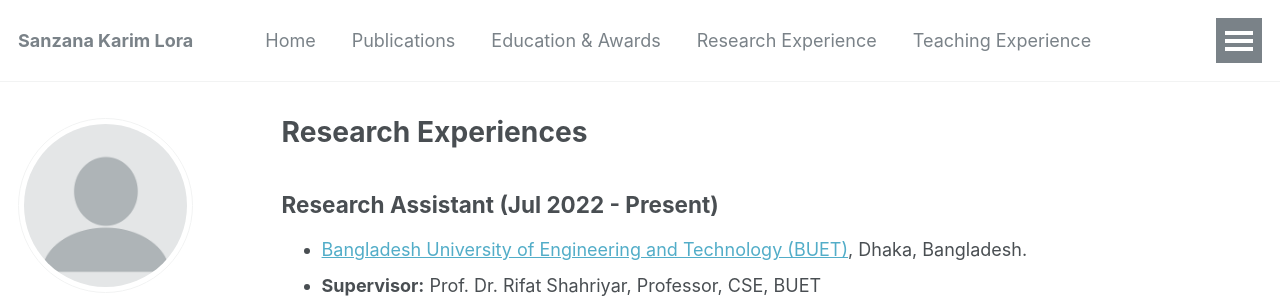
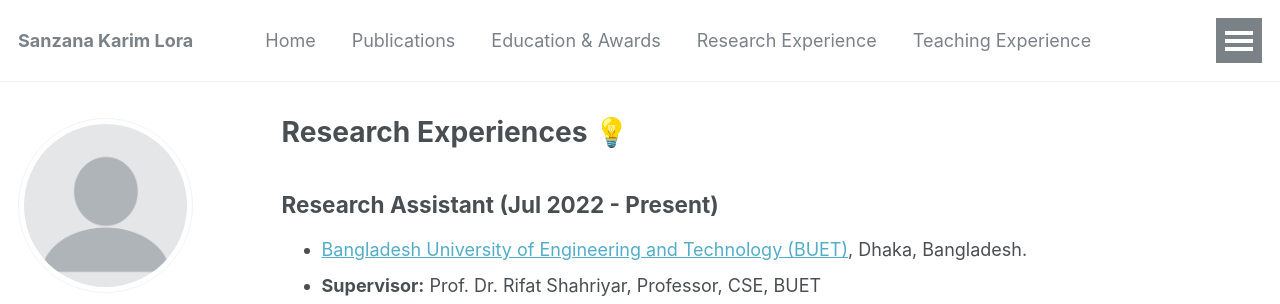
Before and after one commit to sanzanalora/sanzanalora.github.io, a Jekyll site: the page built from _pages/research_experiences.md, in a window 1280 px wide and 1316 px high. Shown: the top 304 px of the window. Built offline with Jekyll 4.4.1, drawn with Linux system fonts in a browser that asks for light colours; some web fonts are replaced.

```diff
--- a/_pages/research_experiences.md
+++ b/_pages/research_experiences.md
@@ -1,6 +1,6 @@
 ---
 layout: archive
-title: "Research Experiences"
+title: "Research Experiences 💡"
 permalink: /research_experiences/
 author_profile: true
 ---
```
